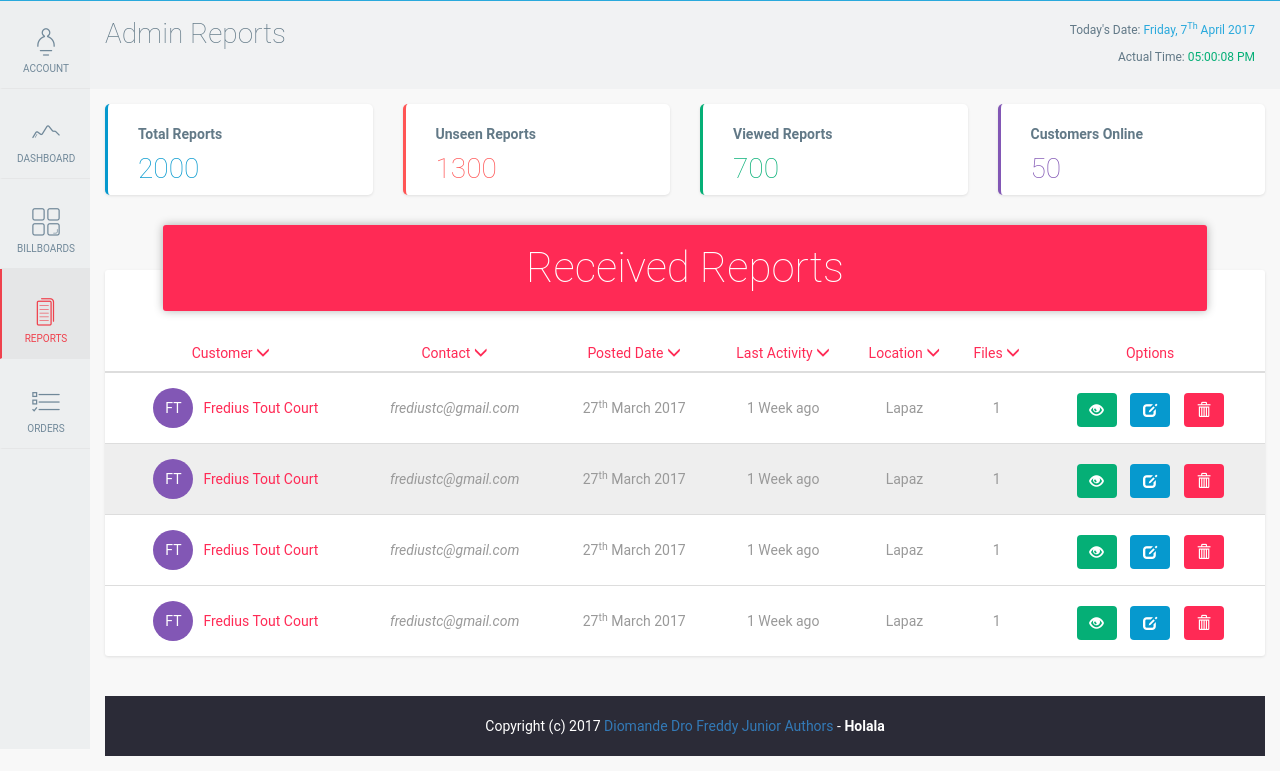
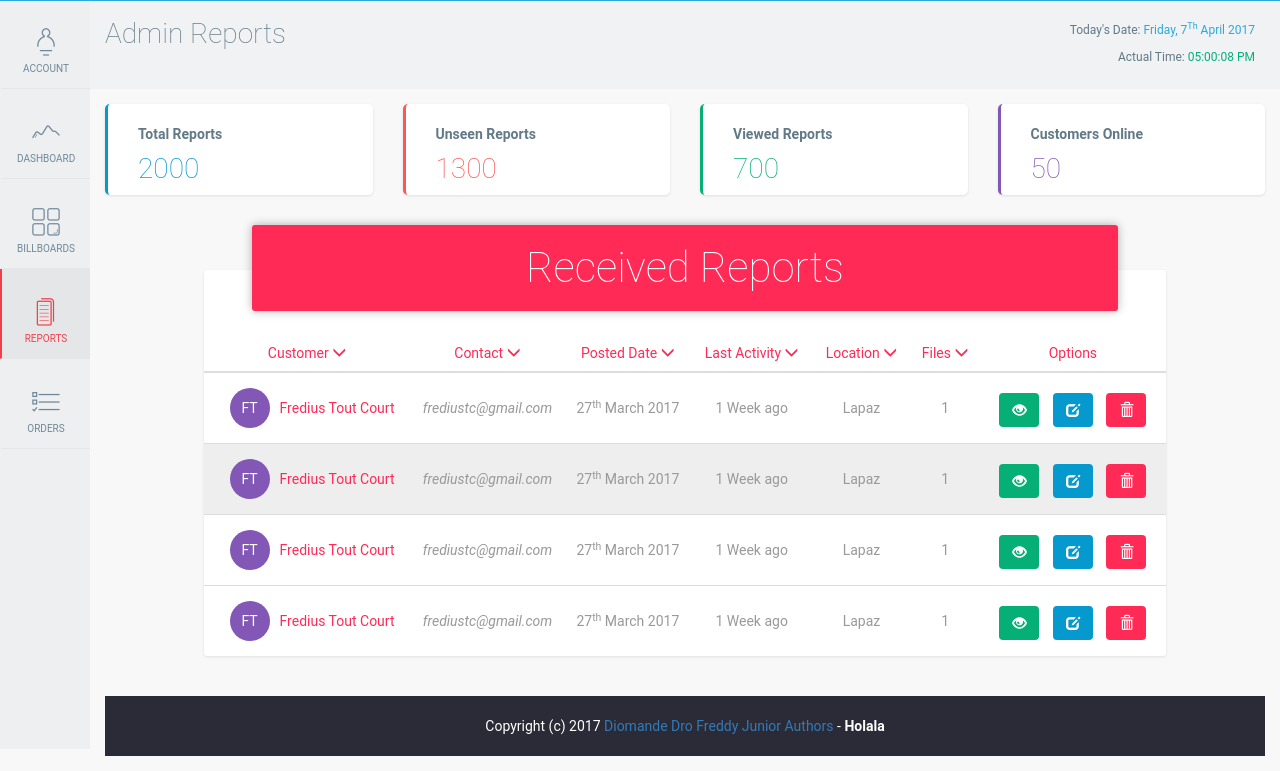
Before and after one commit to frediustc/ProjectIT, a PHP site: page /reports/ in a window 1280 px wide. Shown: the part 51-822 px from the top of the page. Run offline with PHP 8.4, Linux system fonts and the light colour scheme; some libraries are stand-ins or nearby versions; some web fonts are replaced.

Commit message:
centered table

```diff
--- a/Reports/Index.php
+++ b/Reports/Index.php
@@ -31,7 +31,7 @@ include($rep . "php/include/menu.php");
     </div>
 </div>
 <div class="row">
-    <div class="col-xs-12">
+    <div class="col-xs-10 col-xs-push-1">
         <div class="action-table box">
             <h1 class="table-title bg-danger text-capitalize text-center box">Received Reports</h1>
             <table class="data-table table table-hover">
--- a/billboards/Index.php
+++ b/billboards/Index.php
@@ -27,7 +27,7 @@ include($rep . "php/include/menu.php");
 </div>
 
 <div class="row">
-    <div class="col-xs-12">
+    <div class="col-xs-10 col-xs-push-1">
         <div class="action-table box">
             <h1 class="table-title bg-primary text-capitalize box text-center">Posted Billboards</h1>
             <p class="text-right addbill"><a href="#" class="btn-3d btn-lg btn btn-success bg-success">Add Billboards</a></p>
--- a/css/table.css
+++ b/css/table.css
@@ -35,7 +35,7 @@
 }
 .table.table-hover tbody tr td
 {
-    padding:15px;
+    padding:15px 5px;
     color:#999;
 }
 .table.table-hover tr td a:hover, .table.table-hover tr th a:hover
--- a/css/table.min.css
+++ b/css/table.min.css
@@ -1 +1 @@
-.general-info-table-top{padding-bottom:10px;padding:10px 15px}.general-info-table-top>*{padding:10px 15px 0 15px}.action-table{position:relative;padding-top:65px;margin-top:55px;margin-bottom:15px}.table.table-hover tbody tr td{line-height:40px}.table.table-hover thead tr th{font-weight:400}.table-title{position:absolute;width:90%;padding:20px 20px;top:-65px;color:white;left:5%;font-size:3em;box-shadow:0 0 10px rgba(0,0,0,0.3)}.table.table-hover tbody tr td{padding:15px;color:#999}.table.table-hover tr td a:hover,.table.table-hover tr th a:hover{color:black}.pp-account-small{width:40px;line-height:40px;display:inline-block;color:white;margin:0 10px}.data-table .btn{margin:0 5px;color:white}.data-table .btn:hover{color:black}tr.read,.table.table-hover tr.read:hover{background-color:#eee}
+.general-info-table-top{padding-bottom:10px;padding:10px 15px}.general-info-table-top>*{padding:10px 15px 0 15px}.action-table{position:relative;padding-top:65px;margin-top:55px;margin-bottom:15px}.table.table-hover tbody tr td{line-height:40px}.table.table-hover thead tr th{font-weight:400}.table-title{position:absolute;width:90%;padding:20px 20px;top:-65px;color:white;left:5%;font-size:3em;box-shadow:0 0 10px rgba(0,0,0,0.3)}.table.table-hover tbody tr td{padding:15px 5px;color:#999}.table.table-hover tr td a:hover,.table.table-hover tr th a:hover{color:black}.pp-account-small{width:40px;line-height:40px;display:inline-block;color:white;margin:0 10px}.data-table .btn{margin:0 5px;color:white}.data-table .btn:hover{color:black}tr.read,.table.table-hover tr.read:hover{background-color:#eee}
```
